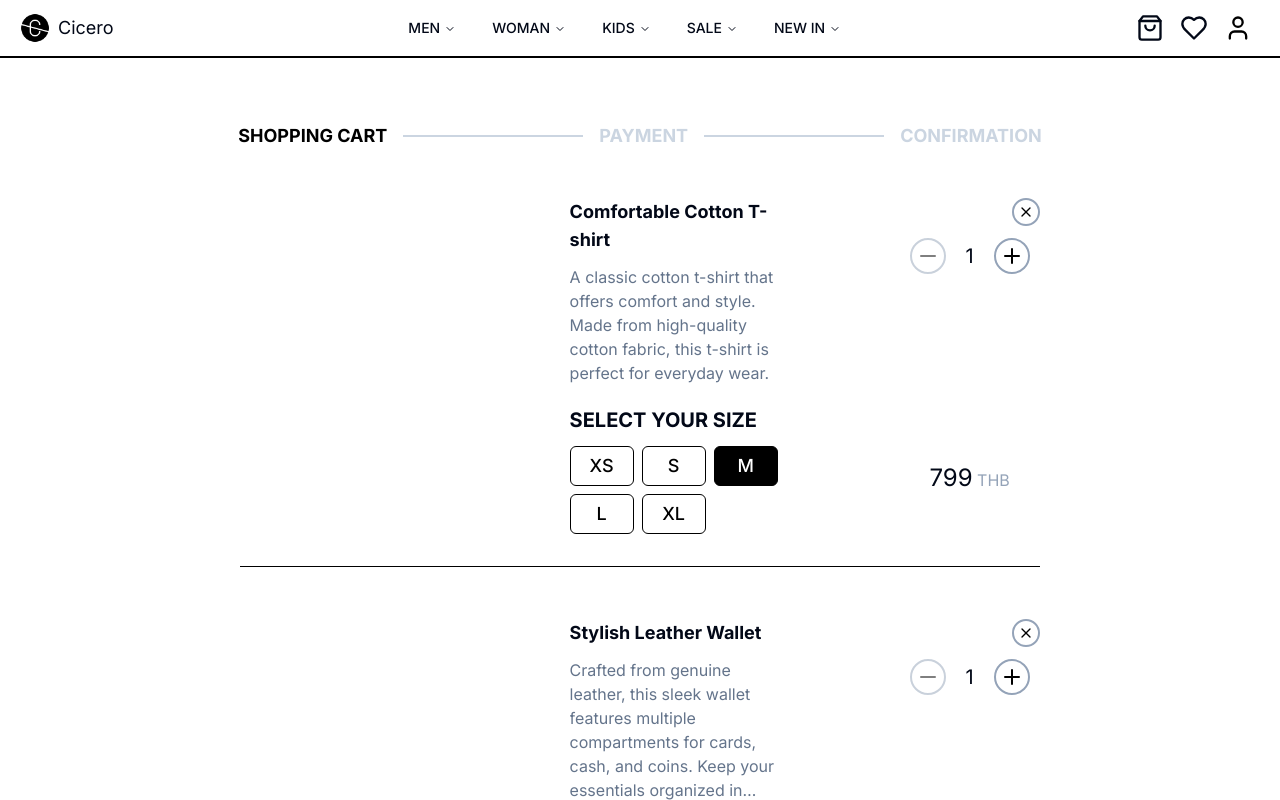
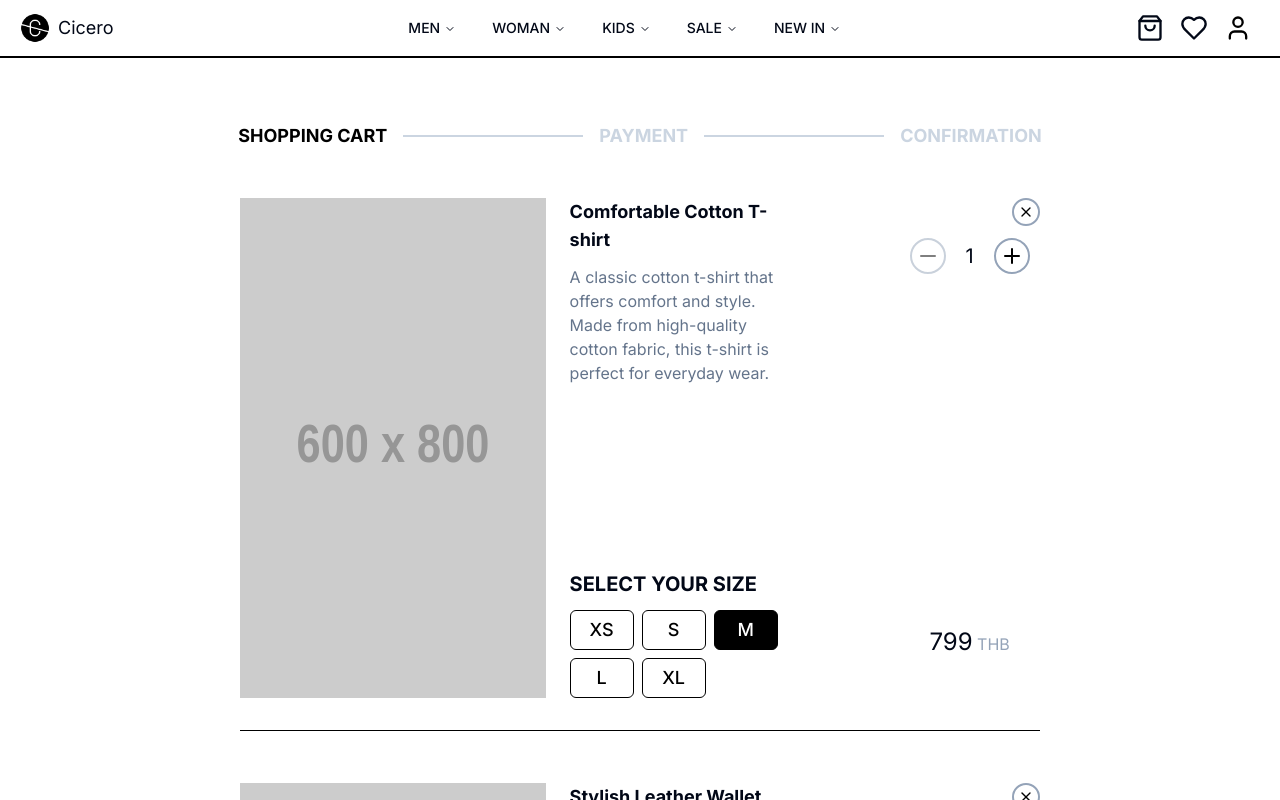
Before and after one commit to deeptech-kmitl/Cicero-Frontend, a Next.js app: page /cart in a window 1280 px wide. Built offline with nearby package versions, Linux system fonts and the light colour scheme.

Commit message:
✅ feat: add mock image

```diff
--- a/src/components/cart/CartItem.tsx
+++ b/src/components/cart/CartItem.tsx
@@ -25,10 +25,10 @@ const CartItem = ({
 	console.log(cart);
 	return (
 		<div className="grid grid-cols-5 gap-6 gap-y-8 p-5 ">
-			<div className="col-span-2 ">
+			<div className="col-span-2 min-h-[500px] max-h-[500px]">
 				<Image
-					src={"/GEOMETRIC_JACQUARD_JACKET_0.jpg"}
-					className=""
+					src={"https://placehold.co/600x800/png"}
+					className="w-full h-full"
 					alt="Picture of the author"
 					width={0}
 					height={0}
```
